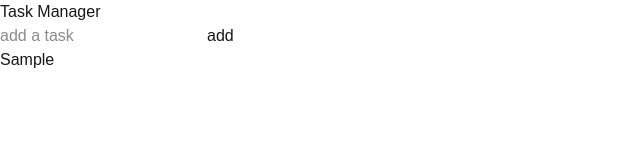
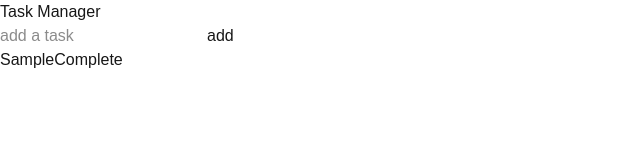
Before and after one commit to vyasan-6-6/mini-task-manager, a Next.js app in the folder task-manager/: page / in a window 1280 px wide. Both pictures are taken after typing "Sample" into the empty fields and a click on the button "add". Shown: the top 160 px of the page, without its empty margins (0-640 px from the left). Built offline with nearby package versions, Linux system fonts and the light colour scheme.

Commit message:
feat:implemented task completed/undo toggle fn with line streak

```diff
--- a/task-manager/app/page.tsx
+++ b/task-manager/app/page.tsx
@@ -17,6 +17,15 @@ export default function Home() {
     setTasks([...tasks,newTask]);
     setTitle("");
   }
+    const toggleTask = (id: number) => {
+  setTasks(
+    tasks.map((task) =>
+      task.id === id
+        ? { ...task, completed: !task.completed }
+        : task
+    )
+  );
+};
 
   return (
     <main>
@@ -26,9 +35,18 @@ export default function Home() {
 
       <ul>
   {tasks.map((task) => (
-    <li key={task.id}>
-      {task.title}
-    </li>
+   <li key={task.id}>
+ <span
+  style={{
+    textDecoration: task.completed ? "line-through" : "none",
+  }}
+>
+  {task.title}
+</span>
+ <button onClick={() => toggleTask(task.id)}>
+    {task.completed ? " Undo" : " Complete"}
+  </button>
+</li>
   ))}
 </ul>
     </main>
```
